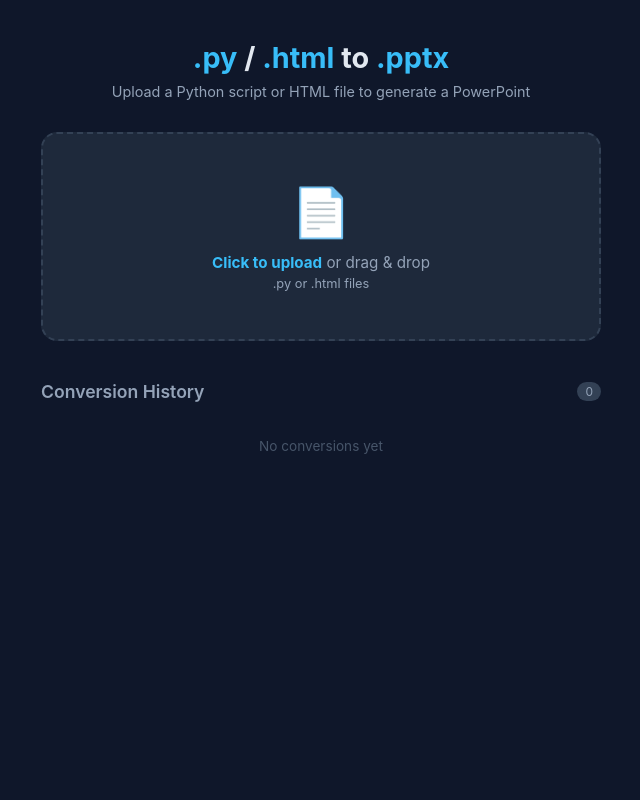
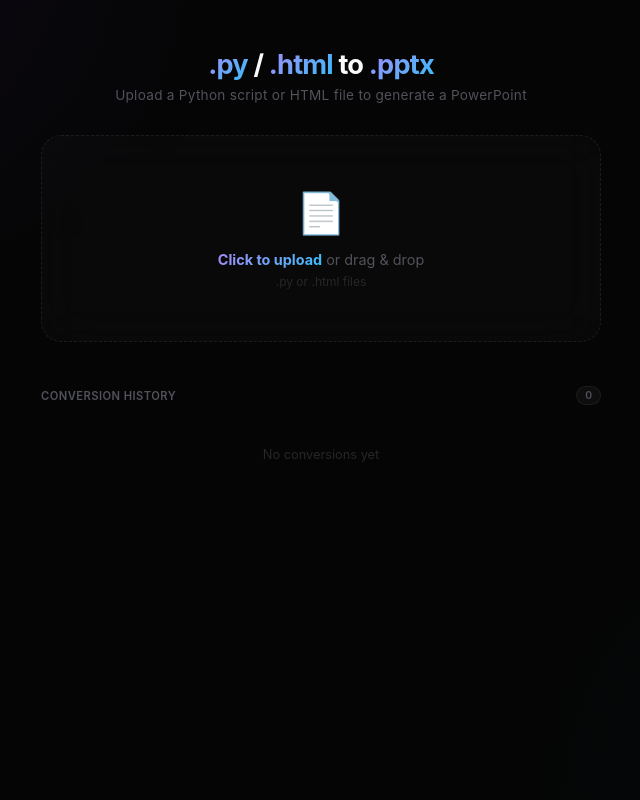
Before and after one commit to benjaminmycpeone-wq/py-to-pptx, a Flask app: page / in a window 1280 px wide. Shown: the whole page, without its empty margins (319-959 px from the left). Run offline with Flask 3, Linux system fonts and the light colour scheme; data that the repository does not hold is empty.

Commit message:
Redesign UI: dark stealth glassmorphic theme
- Near-black background (#050505) with subtle purple/cyan ambient glows
- All cards use glassmorphism: frosted blur, translucent backgrounds, faint borders
- Gradient accent colors (purple to cyan) on headings and interactive elements
- Muted, low-contrast palette for stealth aesthetic
- Soft glow effects on status badges and hover states
- Custom scrollbar and selection colors

Co-Authored-By: Claude Opus 4.6 (1M context) <noreply@anthropic.com>

```diff
--- a/templates/index.html
+++ b/templates/index.html
@@ -9,100 +9,184 @@
 
         body {
             font-family: -apple-system, BlinkMacSystemFont, 'Segoe UI', Roboto, sans-serif;
-            background: #0f172a;
-            color: #e2e8f0;
+            background: #050505;
+            color: #d4d4d8;
             min-height: 100vh;
             display: flex;
             align-items: flex-start;
             justify-content: center;
-            padding: 40px 20px;
+            padding: 48px 20px;
+            overflow-x: hidden;
+        }
+
+        /* Ambient background glow */
+        body::before {
+            content: '';
+            position: fixed;
+            top: -40%;
+            left: -20%;
+            width: 70%;
+            height: 70%;
+            background: radial-gradient(circle, rgba(139, 92, 246, 0.06) 0%, transparent 70%);
+            pointer-events: none;
+            z-index: 0;
+        }
+        body::after {
+            content: '';
+            position: fixed;
+            bottom: -30%;
+            right: -20%;
+            width: 60%;
+            height: 60%;
+            background: radial-gradient(circle, rgba(56, 189, 248, 0.04) 0%, transparent 70%);
+            pointer-events: none;
+            z-index: 0;
         }
 
         .container {
             max-width: 560px;
             width: 100%;
+            position: relative;
+            z-index: 1;
+        }
+
+        /* Glass mixin */
+        .glass {
+            background: rgba(255, 255, 255, 0.03);
+            backdrop-filter: blur(20px);
+            -webkit-backdrop-filter: blur(20px);
+            border: 1px solid rgba(255, 255, 255, 0.06);
         }
 
         h1 {
             text-align: center;
-            font-size: 1.8rem;
+            font-size: 1.7rem;
             font-weight: 700;
-            margin-bottom: 8px;
+            margin-bottom: 6px;
+            letter-spacing: -0.03em;
+            color: #fafafa;
         }
 
-        h1 span { color: #38bdf8; }
+        h1 span {
+            background: linear-gradient(135deg, #a78bfa, #38bdf8);
+            -webkit-background-clip: text;
+            -webkit-text-fill-color: transparent;
+            background-clip: text;
+        }
 
         .subtitle {
             text-align: center;
-            color: #94a3b8;
-            font-size: 0.9rem;
+            color: #52525b;
+            font-size: 0.85rem;
             margin-bottom: 32px;
+            letter-spacing: 0.02em;
         }
 
         .drop-zone {
-            border: 2px dashed #334155;
-            border-radius: 16px;
-            padding: 48px 24px;
+            border: 1px dashed rgba(255, 255, 255, 0.08);
+            border-radius: 20px;
+            padding: 52px 24px;
             text-align: center;
             cursor: pointer;
-            transition: all 0.2s;
-            background: #1e293b;
+            transition: all 0.3s ease;
+            background: rgba(255, 255, 255, 0.02);
+            backdrop-filter: blur(24px);
+            -webkit-backdrop-filter: blur(24px);
         }
 
         .drop-zone:hover, .drop-zone.drag-over {
-            border-color: #38bdf8;
-            box-shadow: 0 0 0 4px rgba(56, 189, 248, 0.1);
+            border-color: rgba(167, 139, 246, 0.3);
+            background: rgba(167, 139, 246, 0.04);
+            box-shadow: 0 0 40px rgba(167, 139, 246, 0.06), inset 0 0 40px rgba(167, 139, 246, 0.02);
         }
 
-        .drop-zone-icon { font-size: 3rem; margin-bottom: 12px; }
-        .drop-zone p { color: #94a3b8; font-size: 0.95rem; }
-        .drop-zone p strong { color: #38bdf8; }
+        .drop-zone-icon {
+            font-size: 2.5rem;
+            margin-bottom: 14px;
+            filter: grayscale(0.3);
+        }
+        .drop-zone p { color: #52525b; font-size: 0.9rem; }
+        .drop-zone p strong {
+            background: linear-gradient(135deg, #a78bfa, #38bdf8);
+            -webkit-background-clip: text;
+            -webkit-text-fill-color: transparent;
+            background-clip: text;
+        }
 
         .file-info {
             display: none;
-            margin-top: 16px;
+            margin-top: 14px;
             padding: 12px 16px;
-            background: #1e293b;
-            border-radius: 10px;
-            border: 1px solid #334155;
+            border-radius: 14px;
             align-items: center;
             gap: 12px;
         }
 
         .file-info.visible { display: flex; }
-        .file-icon { font-size: 1.5rem; }
+        .file-icon { font-size: 1.4rem; filter: grayscale(0.2); }
         .file-details { flex: 1; }
-        .file-name { font-weight: 600; font-size: 0.9rem; word-break: break-all; }
-        .file-size { color: #64748b; font-size: 0.8rem; }
+        .file-name { font-weight: 600; font-size: 0.85rem; word-break: break-all; color: #e4e4e7; }
+        .file-size { color: #3f3f46; font-size: 0.75rem; margin-top: 1px; }
 
         .file-remove {
-            background: none; border: none; color: #64748b;
+            background: none; border: none; color: #3f3f46;
             cursor: pointer; font-size: 1.2rem; padding: 4px;
+            transition: color 0.2s;
         }
         .file-remove:hover { color: #ef4444; }
 
         .convert-btn {
-            display: none; width: 100%; margin-top: 16px; padding: 14px;
-            font-size: 1rem; font-weight: 600; border: none; border-radius: 10px;
-            cursor: pointer; background: #38bdf8; color: #0f172a; transition: all 0.2s;
+            display: none; width: 100%; margin-top: 14px; padding: 14px;
+            font-size: 0.95rem; font-weight: 600; border: none; border-radius: 14px;
+            cursor: pointer; transition: all 0.3s ease;
+            background: linear-gradient(135deg, rgba(167, 139, 246, 0.15), rgba(56, 189, 248, 0.15));
+            border: 1px solid rgba(167, 139, 246, 0.2);
+            color: #e4e4e7;
+            backdrop-filter: blur(12px);
+            -webkit-backdrop-filter: blur(12px);
+            letter-spacing: 0.01em;
         }
         .convert-btn.visible { display: block; }
-        .convert-btn:hover { background: #7dd3fc; }
-        .convert-btn:disabled { background: #334155; color: #64748b; cursor: not-allowed; }
+        .convert-btn:hover {
+            background: linear-gradient(135deg, rgba(167, 139, 246, 0.25), rgba(56, 189, 248, 0.25));
+            border-color: rgba(167, 139, 246, 0.35);
+            box-shadow: 0 0 30px rgba(167, 139, 246, 0.1);
+        }
+        .convert-btn:disabled {
+            background: rgba(255, 255, 255, 0.02);
+            border-color: rgba(255, 255, 255, 0.04);
+            color: #3f3f46;
+            cursor: not-allowed;
+            box-shadow: none;
+        }
 
         .status {
-            display: none; margin-top: 16px; padding: 12px 16px;
-            border-radius: 10px; font-size: 0.9rem; text-align: center;
+            display: none; margin-top: 14px; padding: 12px 16px;
+            border-radius: 14px; font-size: 0.85rem; text-align: center;
+            backdrop-filter: blur(12px);
+            -webkit-backdrop-filter: blur(12px);
         }
         .status.visible { display: block; }
-        .status.processing { background: #1e3a5f; color: #7dd3fc; }
-        .status.success { background: #14532d; color: #4ade80; }
-        .status.error { background: #450a0a; color: #fca5a5; }
+        .status.processing {
+            background: rgba(56, 189, 248, 0.06);
+            border: 1px solid rgba(56, 189, 248, 0.1);
+            color: #7dd3fc;
+        }
+        .status.success {
+            background: rgba(74, 222, 128, 0.06);
+            border: 1px solid rgba(74, 222, 128, 0.1);
+            color: #4ade80;
+        }
+        .status.error {
+            background: rgba(248, 113, 113, 0.06);
+            border: 1px solid rgba(248, 113, 113, 0.1);
+            color: #fca5a5;
+        }
 
         .spinner {
-            display: inline-block; width: 16px; height: 16px;
-            border: 2px solid #7dd3fc; border-top-color: transparent;
-            border-radius: 50%; animation: spin 0.7s linear infinite;
+            display: inline-block; width: 14px; height: 14px;
+            border: 1.5px solid rgba(125, 211, 252, 0.4); border-top-color: transparent;
+            border-radius: 50%; animation: spin 0.8s linear infinite;
             vertical-align: middle; margin-right: 8px;
         }
         @keyframes spin { to { transform: rotate(360deg); } }
@@ -111,28 +195,33 @@
 
         /* History */
         .history-section {
-            margin-top: 40px;
+            margin-top: 44px;
         }
 
         .history-header {
             display: flex;
             align-items: center;
             justify-content: space-between;
-            margin-bottom: 12px;
+            margin-bottom: 14px;
         }
 
         .history-header h2 {
-            font-size: 1.1rem;
+            font-size: 0.95rem;
             font-weight: 600;
-            color: #94a3b8;
+            color: #52525b;
+            letter-spacing: 0.04em;
+            text-transform: uppercase;
+            font-size: 0.7rem;
         }
 
         .history-count {
-            font-size: 0.75rem;
-            background: #334155;
-            color: #94a3b8;
+            font-size: 0.65rem;
+            background: rgba(255, 255, 255, 0.04);
+            border: 1px solid rgba(255, 255, 255, 0.06);
+            color: #52525b;
             padding: 2px 8px;
             border-radius: 999px;
+            font-weight: 600;
         }
 
         .history-actions {
@@ -142,31 +231,34 @@
         }
 
         .clear-btn {
-            background: none;
-            border: 1px solid #334155;
-            color: #64748b;
-            font-size: 0.75rem;
+            background: rgba(255, 255, 255, 0.02);
+            border: 1px solid rgba(255, 255, 255, 0.06);
+            color: #3f3f46;
+            font-size: 0.7rem;
             padding: 3px 10px;
-            border-radius: 6px;
+            border-radius: 8px;
             cursor: pointer;
             transition: all 0.2s;
+            backdrop-filter: blur(8px);
+            -webkit-backdrop-filter: blur(8px);
         }
         .clear-btn:hover {
-            border-color: #ef4444;
+            border-color: rgba(239, 68, 68, 0.2);
             color: #f87171;
+            background: rgba(239, 68, 68, 0.04);
         }
 
         .history-empty {
             text-align: center;
-            color: #475569;
-            font-size: 0.85rem;
-            padding: 24px;
+            color: #27272a;
+            font-size: 0.8rem;
+            padding: 28px;
         }
 
         .history-list {
             display: flex;
             flex-direction: column;
-            gap: 8px;
+            gap: 6px;
         }
 
         .history-item {
@@ -174,48 +266,76 @@
             align-items: center;
             gap: 12px;
             padding: 10px 14px;
-            background: #1e293b;
-            border-radius: 10px;
-            border: 1px solid #334155;
+            border-radius: 14px;
+            background: rgba(255, 255, 255, 0.02);
+            backdrop-filter: blur(16px);
+            -webkit-backdrop-filter: blur(16px);
+            border: 1px solid rgba(255, 255, 255, 0.04);
+            transition: all 0.2s ease;
+        }
+
+        .history-item:hover {
+            background: rgba(255, 255, 255, 0.04);
+            border-color: rgba(255, 255, 255, 0.07);
         }
 
         .history-badge {
-            width: 8px; height: 8px;
+            width: 6px; height: 6px;
             border-radius: 50%;
             flex-shrink: 0;
         }
-        .history-badge.success { background: #4ade80; }
-        .history-badge.error { background: #f87171; }
+        .history-badge.success {
+            background: #4ade80;
+            box-shadow: 0 0 8px rgba(74, 222, 128, 0.3);
+        }
+        .history-badge.error {
+            background: #f87171;
+            box-shadow: 0 0 8px rgba(248, 113, 113, 0.3);
+        }
 
         .history-info { flex: 1; min-width: 0; }
 
         .history-filename {
-            font-size: 0.85rem;
+            font-size: 0.8rem;
             font-weight: 600;
             white-space: nowrap;
             overflow: hidden;
             text-overflow: ellipsis;
+            color: #a1a1aa;
         }
 
         .history-meta {
-            font-size: 0.75rem;
-            color: #64748b;
+            font-size: 0.7rem;
+            color: #3f3f46;
             margin-top: 2px;
         }
 
         .history-output {
-            font-size: 0.75rem;
-            color: #38bdf8;
+            font-size: 0.65rem;
+            color: #52525b;
+            font-weight: 600;
+            letter-spacing: 0.03em;
         }
 
         .history-error-text {
-            font-size: 0.7rem;
-            color: #f87171;
+            font-size: 0.65rem;
+            color: rgba(248, 113, 113, 0.6);
             margin-top: 2px;
             white-space: nowrap;
             overflow: hidden;
             text-overflow: ellipsis;
             max-width: 300px;
+        }
+
+        /* Scrollbar */
+        ::-webkit-scrollbar { width: 4px; }
+        ::-webkit-scrollbar-track { background: transparent; }
+        ::-webkit-scrollbar-thumb { background: rgba(255,255,255,0.06); border-radius: 4px; }
+
+        /* Selection */
+        ::selection {
+            background: rgba(167, 139, 246, 0.2);
+            color: #fafafa;
         }
     </style>
 </head>
@@ -227,12 +347,12 @@
         <div class="drop-zone" id="dropZone">
             <div class="drop-zone-icon">&#128196;</div>
             <p><strong>Click to upload</strong> or drag & drop</p>
-            <p style="margin-top: 4px; font-size: 0.8rem;">.py or .html files</p>
+            <p style="margin-top: 6px; font-size: 0.75rem; color: #27272a;">.py or .html files</p>
         </div>
 
         <input type="file" id="fileInput" accept=".py,.html,.htm">
 
-        <div class="file-info" id="fileInfo">
+        <div class="file-info glass" id="fileInfo">
             <span class="file-icon">&#128013;</span>
             <div class="file-details">
                 <div class="file-name" id="fileName"></div>
@@ -327,7 +447,7 @@
         async function convert() {
             if (!selectedFile) return;
             convertBtn.disabled = true;
-            showStatus('Running script...', 'processing');
+            showStatus('Converting...', 'processing');
 
             const formData = new FormData();
             formData.append('file', selectedFile);
@@ -351,7 +471,7 @@
                 a.download = name;
                 a.click();
                 URL.revokeObjectURL(url);
-                showStatus('Download started!', 'success');
+                showStatus('Download started', 'success');
             } catch (err) {
                 showStatus(err.message, 'error');
             } finally {
@@ -388,12 +508,12 @@
                 historyList.innerHTML = '<div class="history-list">' + data.map(item => {
                     const fname = item.input_filename || item.py_filename || '';
                     const type = item.conversion_type === 'html' ? 'HTML' : 'PY';
-                    const typeColor = item.conversion_type === 'html' ? '#f472b6' : '#38bdf8';
+                    const typeColor = item.conversion_type === 'html' ? '#f472b6' : '#a78bfa';
                     return `
                     <div class="history-item">
                         <div class="history-badge ${item.status}"></div>
                         <div class="history-info">
-                            <div class="history-filename"><span style="color:${typeColor};font-size:0.7rem;font-weight:700;margin-right:6px;vertical-align:middle;">${type}</span>${esc(fname)}</div>
+                            <div class="history-filename"><span style="color:${typeColor};font-size:0.6rem;font-weight:700;margin-right:6px;vertical-align:middle;opacity:0.7;">${type}</span>${esc(fname)}</div>
                             <div class="history-meta">${timeAgo(item.created_at)}${item.pptx_filename ? ' &rarr; ' + esc(item.pptx_filename) : ''}</div>
                             ${item.error ? '<div class="history-error-text" title="' + esc(item.error) + '">' + esc(item.error) + '</div>' : ''}
                         </div>
```
